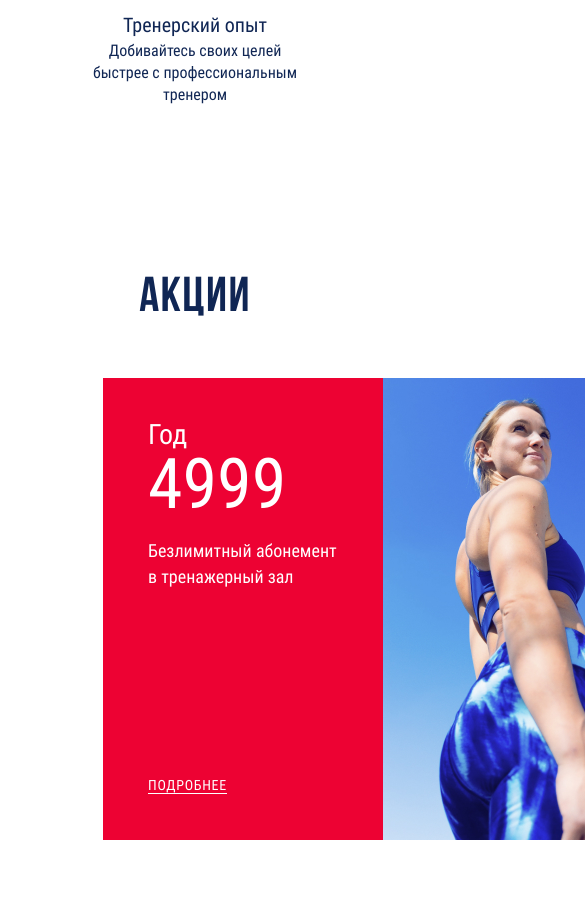
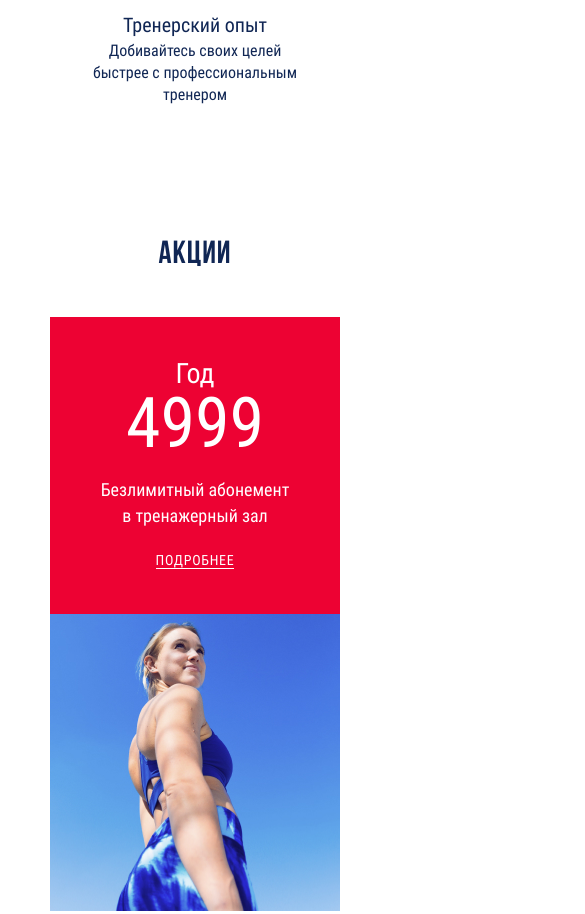
Before and after one commit to Proxa-prog/fitness, a website built with webpack: page source/index.html in a window 390 px wide. Shown: the part 5125-6039 px from the top of the page, 585 px wide, since content can reach past the window. Built offline with nearby package versions, Linux system fonts and the light colour scheme; files whose address does not match are found by name.

Commit message:
mobile версия

```diff
--- a/source/index.html
+++ b/source/index.html
@@ -423,7 +423,7 @@
               </div>
               <div class="promotions__second-block-item promotions__second-block-discound">
                 <h4>Скидка 20%</h4>
-                <p>Корпоративный фитнес с командой</p>
+                <p>Корпоративный фитнес<br> с командой</p>
                 <a href="#">Подробнее</a>
               </div>
             </div>
--- a/source/sass/blocks/promotions.scss
+++ b/source/sass/blocks/promotions.scss
@@ -13,15 +13,50 @@
     letter-spacing: 0.03em;
     color: $color-sapphire;
   }
+
+  @include vp-1279 {
+    padding: 66px 45px;
+
+    h3 {
+      font-size: 42px;
+      line-height: 42px;
+      margin-bottom: 46px;
+    }
+  }
+
+  @include vp-767 {
+    padding: 78px 15px;
+
+    h3 {
+      font-size: 32px;
+      line-height: 32px;
+    }
+  }
 }
 
 .promotions__content-wrapper {
+  margin: 0 auto;
   display: flex;
+
+  @include vp-1279 {
+    flex-wrap: wrap;
+  }
 }
 
 .promotions__first-block {
   display: flex;
   margin: 0 20px;
+
+  @include vp-1279 {
+    margin: 0 auto 30px;
+  }
+
+  @include vp-767 {
+    flex-wrap: wrap;
+    text-align: center;
+    width: 290px;
+    margin-bottom: 331px;
+  }
 }
 
 .promotions__first-block-cost {
@@ -61,28 +96,66 @@
     letter-spacing: 0.05em;
     border-bottom: 1px solid $color-default-white;
   }
+
+  @include vp-767 {
+    min-height: 220px;
+    padding-bottom: 42px;
+    width: 290px;
+    text-align: center;
+    align-self: auto;
+
+    .promotions__first-block-no-limit {
+      margin-bottom: 20px;
+    }
+  }
 }
 
 .promotions__first-block-img {
   width: 280px;
   height: 100%;
+  background-repeat: no-repeat;
   background-image: url("../img/girl-on-blue-desktop.jpg");
-  background-repeat: no-repeat;
 
   @include retina {
     background-image: url("../img/girl-on-blue-desktop@2x.jpg");
+  }
+
+  @include vp-1279 {
+    width: 399px;
+    background-image: url("../img/girl-on-blue-tablet.jpg");
+
+    @include retina {
+      background-image: url("../img/girl-on-blue-tablet@2x.jpg");
+    }
+  }
+
+  @include vp-767 {
+    width: 290px;
+    background-image: url("../img/girl-on-blue-mobile.jpg");
+
+    @include retina {
+      background-image: url("../img/girl-on-blue-mobile@2x.jpg");
+    }
   }
 }
 
 .promotions__second-block {
   margin: 0 20px;
   width: 46.6%;
+
+  @include vp-1279 {
+    width: 100%;
+    margin: 0 0 30px;
+    display: flex;
+    flex-wrap: wrap;
+    justify-content: space-between;
+  }
 }
 
 .promotions__second-block-item {
   width: 100%;
   min-height: 211px;
-  border-image: linear-gradient(to right bottom,#d10a42 0%,#02359e 100%);
+  border-image: linear-gradient(to right bottom, #d10a42 0%, #02359e 100%);
   border-width: 7px;
   border-style: solid;
   border-image-slice: 1;
@@ -116,8 +189,41 @@
     line-height: 14px;
     letter-spacing: 0.05em;
     text-transform: uppercase;
-    border-bottom: 1px solid $color-resolution-blue;;
+    border-bottom: 1px solid $color-resolution-blue;
     color: $color-resolution-blue;
     margin: auto 0 0;
   }
+
+  br {
+    display: none;
+  }
+
+  @include vp-1279 {
+    width: 48%;
+  }
+
+  @include vp-767 {
+    width: 100%;
+    padding: 47px 25px 40px 25px;
+    margin-bottom: 30px;
+    text-align: center;
+
+    a {
+      margin: auto auto 0;
+    }
+
+    p {
+      margin-top: 16px;
+    }
+
+    br {
+      display: inline;
+    }
+  }
 }
+
+.promotions__second-block-month {
+  @include vp-1279 {
+    padding: 37px 58px 27px 27px;
+  }
+}
```
Also changed, not shown: build/css/style.css, build/css/style.min.css, build/index.html, 1 other file.
